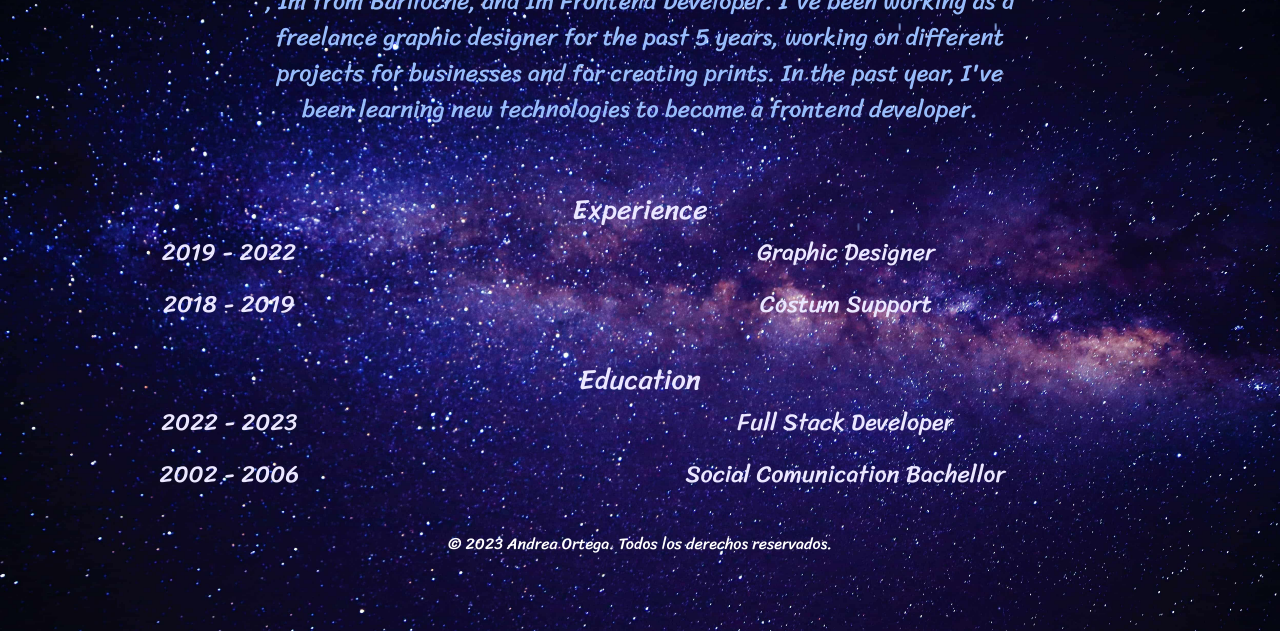
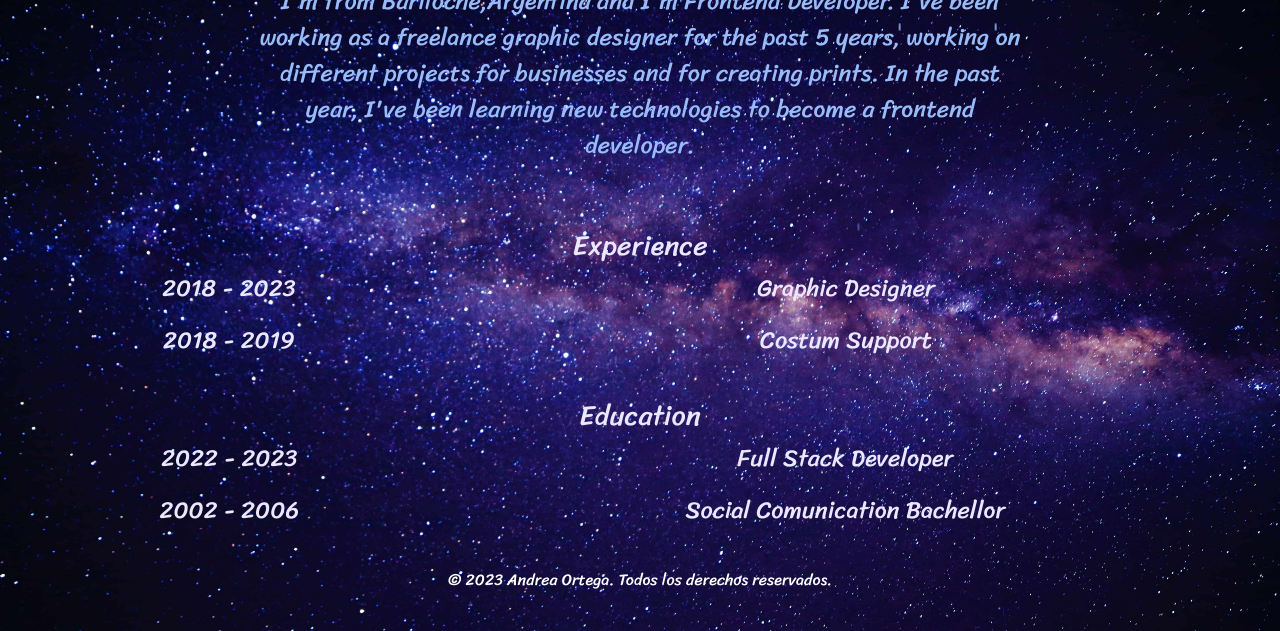
Before and after one commit to 4ndr30/agosto, a plain HTML site: page pages/about-me.html in a window 1280 px wide. Shown: the part 169-800 px from the top of the page. Drawn offline with nearby package versions, Linux system fonts and the light colour scheme.

Commit message:
se modifica experiencia

```diff
--- a/pages/about-me.html
+++ b/pages/about-me.html
@@ -112,7 +112,7 @@
       <section class="about">
         <h2>Hi! My name is Andrea Ortega</h2>
         <p>
-          , Im from Bariloche, and Im Frontend Developer. I've been working as a
+          I'm from Bariloche,Argentina and I'm Frontend Developer. I've been working as a
           freelance graphic designer for the past 5 years, working on different
           projects for businesses and for creating prints. In the past year,
           I've been learning new technologies to become a frontend developer.
@@ -122,7 +122,7 @@
         <h3>Experience</h3>
         <div class="experience">
           <div class="year">
-            <p>2019 - 2022</p>
+            <p>2018 - 2023</p>
             <p>2018 - 2019</p>
           </div>
           <div class="info">
```
